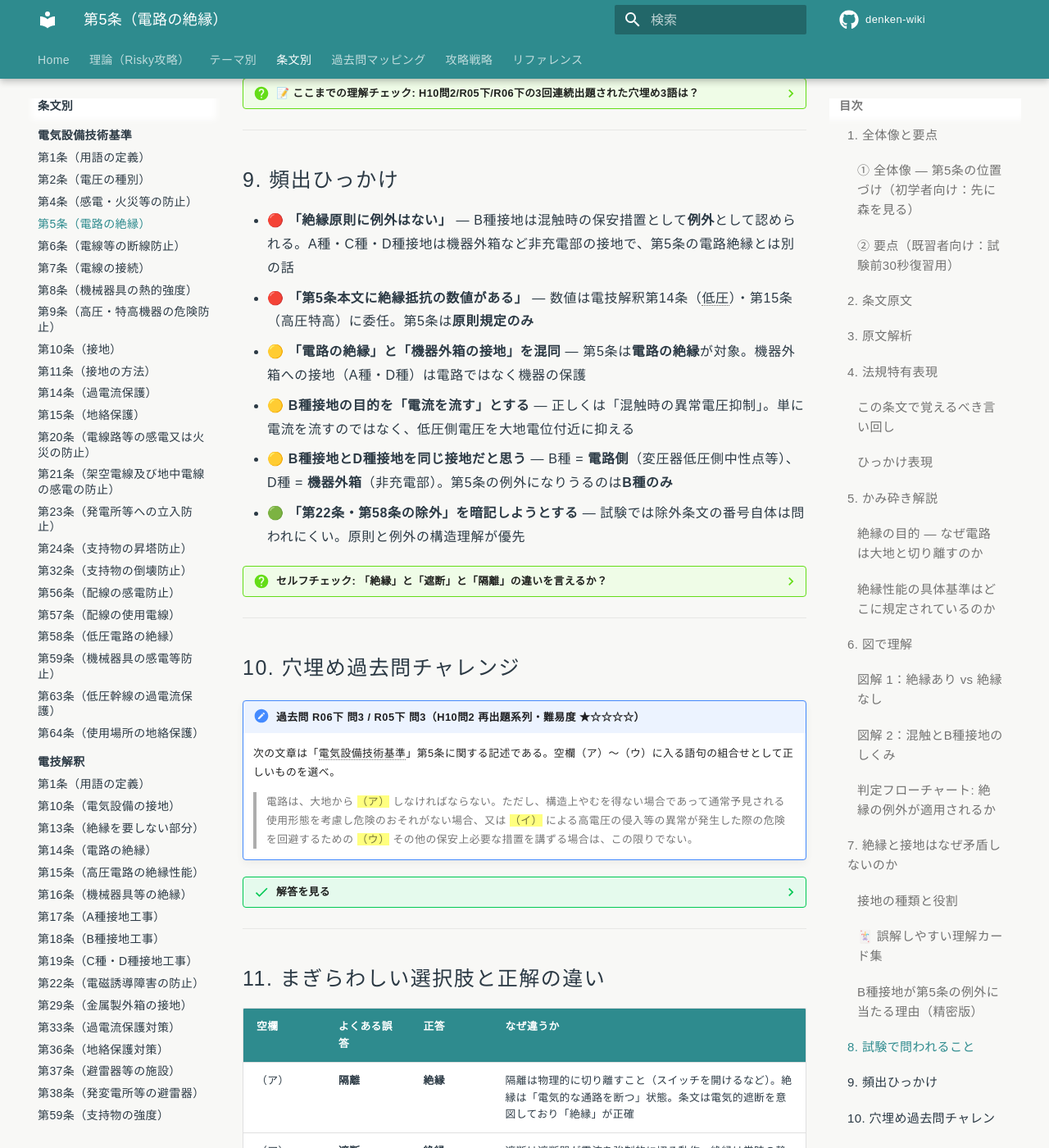
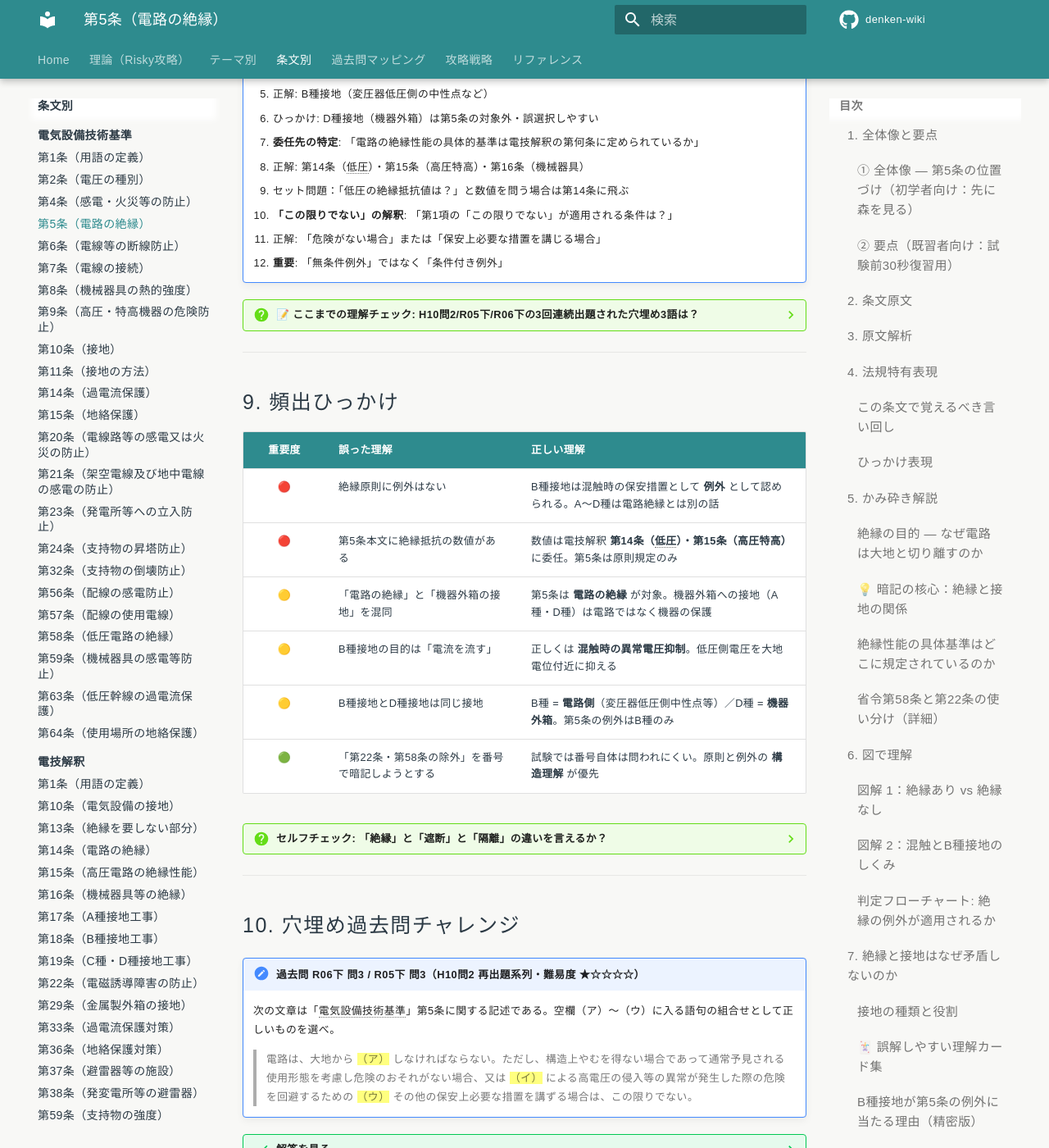
Before and after one commit to kfurufuru/denken-wiki, an MkDocs documentation site: the page built from docs/articles/kijun/5.md, in a window 1280 px wide and 1400 px high, scrolled down 11373 px. Shown: the whole window at 82% size. Built offline with MkDocs 1.6.1 and Material for MkDocs 9.7.7, drawn with Linux system fonts in a browser that asks for light colours; comment, search, counter and statistics services are not loaded; some of the changed text lies outside the part shown.

Commit message:
fix(kijun/5): UI改善 修正8/9/10
修正8: ② 要点（既習者向け）は前回commitで既に表化済み（・なし）

修正9: 「省令第58条と第22条の使い分け」 admonition の中の表が見にくい
→ admonition から H3 セクションに格上げ
→ 散文の bullet リストを「条文一覧表」に統合
→ 「実務的な使い分け表」を独立して配置（admonition外なので見やすい）

修正10: 頻出ひっかけ の「・」削除
→ 6項目の bullet list を 3列表 (重要度 / 誤った理解 / 正しい理解) に変換
→ 重要度を中央寄せ・縦読み可能に

Co-Authored-By: Claude Opus 4.6 <noreply@anthropic.com>

```diff
--- a/docs/articles/kijun/5.md
+++ b/docs/articles/kijun/5.md
@@ -39,11 +39,13 @@
 
 ### ② 要点（既習者向け：試験前30秒復習用）
 
-- 原則: **電路は大地から絶縁** しなければならない
-- 例外：構造上やむを得ない場合、または混触時など危険を避けるため接地等を行う場合
-- 混同注意：B種接地は電路側、A種・C種・D種接地は主に機器外箱など非充電部側
-- 目的: 地絡電流を抑制し **感電・火災を防止**
-- 具体的な絶縁性能基準は電技解釈第14条（低圧）・第15条（高圧特高）・第16条（機械器具）に委任
+| 観点 | 内容 |
+|------|------|
+| **原則** | 電路は **大地から絶縁** しなければならない |
+| **例外** | 構造上やむを得ない場合、または混触時など危険を避けるため接地等を行う場合 |
+| **混同注意** | B種接地は **電路側**、A種・C種・D種接地は主に **機器外箱（非充電部）側** |
+| **目的** | 地絡電流を抑制し **感電・火災を防止** |
+| **委任先** | 具体的な絶縁性能基準は電技解釈 **第14条（低圧）・第15条（高圧特高）・第16条（機械器具）** |
 
 ??? question "セルフチェック: 電路が大地から絶縁されている必要があるのはなぜか？"
     絶縁されていないと地絡電流が常時流れ続ける可能性があり、その電流が人体を通れば感電、設備を加熱すれば火災につながる。絶縁は地絡電流の通路を断つための手段。
@@ -192,18 +194,23 @@
 | 高圧・特別高圧電路の絶縁性能 | 第15条 | 最大使用電圧の倍数での耐圧試験 |
 | 電気機械器具の絶縁性能 | 第16条 | 機器の種別に応じた絶縁抵抗・耐圧 |
 
-!!! note "省令第58条と第22条の使い分け（詳細）"
-    第5条第2項が「第22条及び第58条の規定を除き」と断る理由：
+### 省令第58条と第22条の使い分け（詳細）
 
-    - **省令第58条**（低圧の電路の絶縁性能）= 低圧電気使用場所（需要家構内）の電路を対象に、使用電圧区分ごとの**絶縁抵抗値**（150V以下0.1MΩ・300V以下0.2MΩ・300V超0.4MΩ）を直接規定。第5条第2項の一般規定と並立する独自規定のため「除き」と明記されている。
-    - **省令第22条**（低圧電線路の絶縁性能）= 低圧電線路の絶縁性能を「**最大供給電流の1/2000以下**」の漏洩電流で管理する規定。第58条とは別条文。
-    - **解釈第14条**が第58条を受けて「測定困難な場合の代替管理」として**漏洩電流1mA以下**を認めている。
+第5条第2項が「第22条及び第58条の規定を除き」と断る理由を3行で:
 
-    | 対象 | 適用根拠 | 管理方法 |
-    |------|---------|---------|
-    | 発電・送電・変電等の電路 | 第5条第2項 → 解釈第14〜16条 | 絶縁抵抗値（測定困難時は解釈第14条の代替規定） |
-    | 低圧電気使用場所の電路 | 省令第58条 → 解釈第14条 | 絶縁抵抗値（測定困難時は漏洩電流1mA以下） |
-    | 低圧電線路 | 省令第22条 | 漏洩電流（最大供給電流の1/2000以下） |
+| 条文 | 対象 | 規定内容 |
+|------|------|---------|
+| **省令第58条** | 低圧電気使用場所（需要家構内）の電路 | 使用電圧区分ごとの **絶縁抵抗値**（150V以下0.1MΩ・300V以下0.2MΩ・300V超0.4MΩ）を直接規定 |
+| **省令第22条** | 低圧電線路 | **漏洩電流**（最大供給電流の1/2000以下）で管理 |
+| **解釈第14条** | 第58条を受ける | 測定困難な場合の代替管理として **漏洩電流1mA以下** を認める |
+
+**実務的な使い分け表**:
+
+| 対象 | 適用根拠 | 管理方法 |
+|------|---------|---------|
+| 発電・送電・変電等の電路 | 第5条第2項 → 解釈第14〜16条 | 絶縁抵抗値（測定困難時は解釈第14条の代替規定） |
+| 低圧電気使用場所の電路 | 省令第58条 → 解釈第14条 | 絶縁抵抗値（測定困難時は漏洩電流1mA以下） |
+| 低圧電線路 | 省令第22条 | 漏洩電流（最大供給電流の1/2000以下） |
 
 ??? question "セルフチェック: 第5条に絶縁抵抗の具体的数値は規定されているか？"
     **規定されていない**。第5条は「絶縁しなければならない」という原則のみ。具体的な絶縁抵抗値・耐圧試験値は電技解釈第14条（低圧）・第15条（高圧特高）・第16条（機械器具）に委任されている。
@@ -466,12 +473,14 @@ flowchart LR
 
 ## 9. 頻出ひっかけ
 
-- 🔴 **「絶縁原則に例外はない」** — B種接地は混触時の保安措置として**例外**として認められる。A種・C種・D種接地は機器外箱など非充電部の接地で、第5条の電路絶縁とは別の話
-- 🔴 **「第5条本文に絶縁抵抗の数値がある」** — 数値は電技解釈第14条（低圧）・第15条（高圧特高）に委任。第5条は**原則規定のみ**
-- 🟡 **「電路の絶縁」と「機器外箱の接地」を混同** — 第5条は**電路の絶縁**が対象。機器外箱への接地（A種・D種）は電路ではなく機器の保護
-- 🟡 **B種接地の目的を「電流を流す」とする** — 正しくは「混触時の異常電圧抑制」。単に電流を流すのではなく、低圧側電圧を大地電位付近に抑える
-- 🟡 **B種接地とD種接地を同じ接地だと思う** — B種 = **電路側**（変圧器低圧側中性点等）、D種 = **機器外箱**（非充電部）。第5条の例外になりうるのは**B種のみ**
-- 🟢 **「第22条・第58条の除外」を暗記しようとする** — 試験では除外条文の番号自体は問われにくい。原則と例外の構造理解が優先
+| 重要度 | 誤った理解 | 正しい理解 |
+|:---:|---|---|
+| 🔴 | 絶縁原則に例外はない | B種接地は混触時の保安措置として **例外** として認められる。A〜D種は電路絶縁とは別の話 |
+| 🔴 | 第5条本文に絶縁抵抗の数値がある | 数値は電技解釈 **第14条（低圧）・第15条（高圧特高）** に委任。第5条は原則規定のみ |
+| 🟡 | 「電路の絶縁」と「機器外箱の接地」を混同 | 第5条は **電路の絶縁** が対象。機器外箱への接地（A種・D種）は電路ではなく機器の保護 |
+| 🟡 | B種接地の目的は「電流を流す」 | 正しくは **混触時の異常電圧抑制**。低圧側電圧を大地電位付近に抑える |
+| 🟡 | B種接地とD種接地は同じ接地 | B種 = **電路側**（変圧器低圧側中性点等）／D種 = **機器外箱**。第5条の例外はB種のみ |
+| 🟢 | 「第22条・第58条の除外」を番号で暗記しようとする | 試験では番号自体は問われにくい。原則と例外の **構造理解** が優先 |
 
 ??? question "セルフチェック: 「絶縁」と「遮断」と「隔離」の違いを言えるか？"
     **絶縁** = 電気的通路を断つ常時の静的状態。**遮断** = 遮断器が電流を強制的に切る動作。**隔離** = 物理的に空間で分離すること。条文が「絶縁」を使う理由は、電路の常態として電気的に大地と分離された状態を求めているため。
```
Also changed, not shown: other parts of docs/articles/kijun/5.md (+8 -8 lines).
